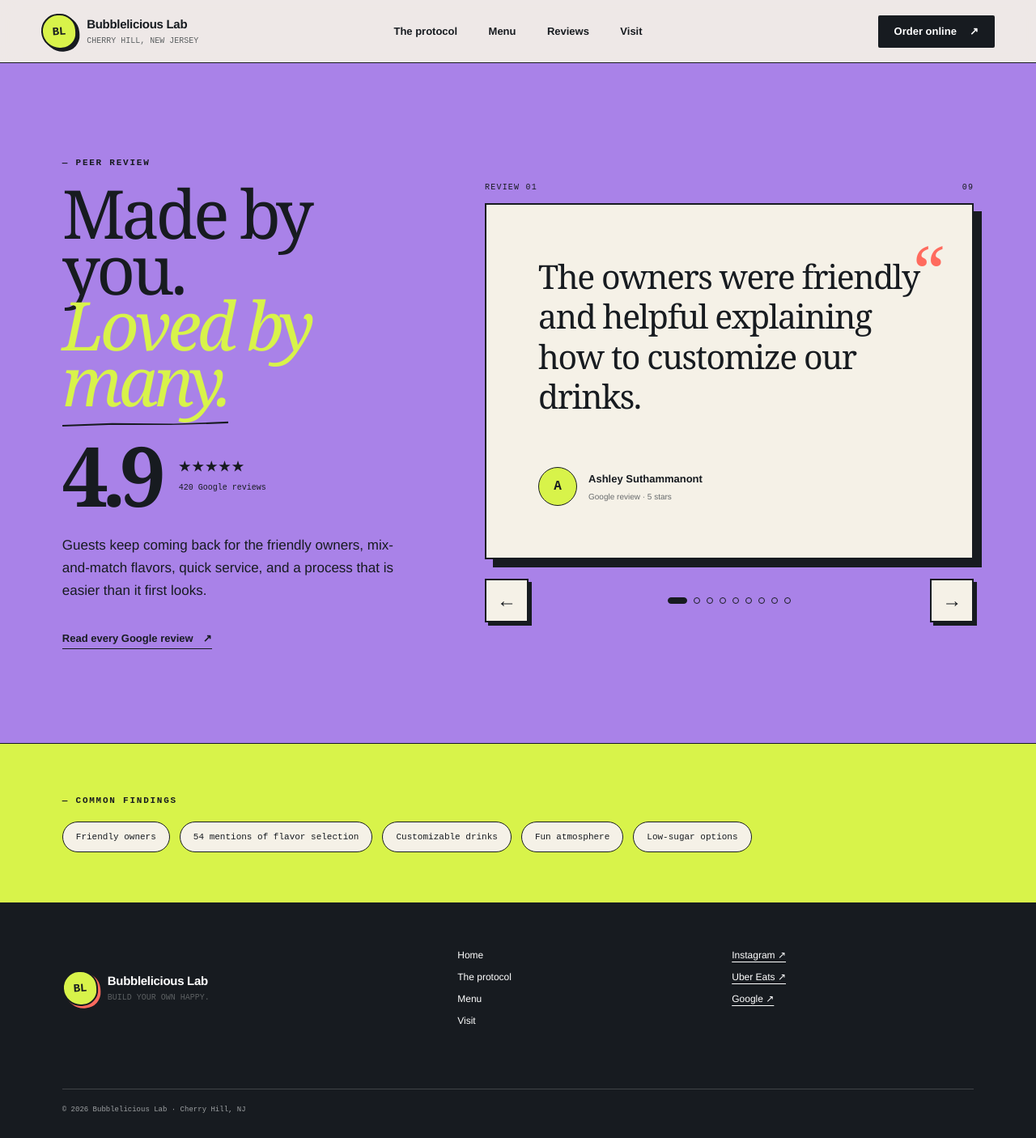
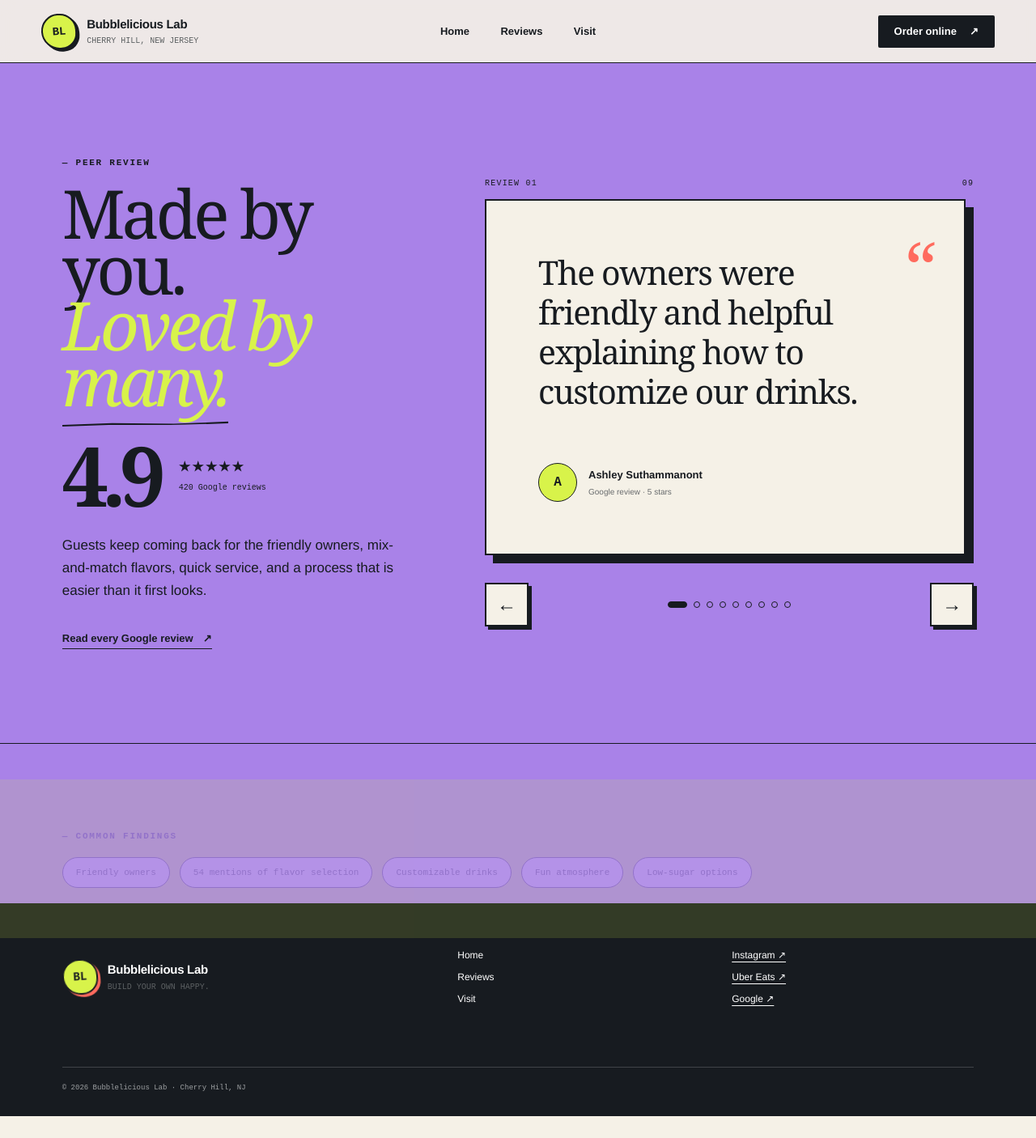
Before and after one commit to kristinali197800-commits/bubblelicious-lab-website, a Next.js app: page /reviews in a window 1280 px wide. Shown: the whole page at 81% size. After the commit the page ends 1379 px from the top, so only its background shows below. Built offline with nearby package versions, Linux system fonts and the light colour scheme.

Commit message:
Add polished motion and authentic lab imagery

```diff
--- a/app/globals.css
+++ b/app/globals.css
@@ -26,6 +26,40 @@ body {
 a { color: inherit; text-decoration: none; }
 img { display: block; width: 100%; height: 100%; object-fit: cover; }
 button, a { -webkit-tap-highlight-color: transparent; }
+
+.page-transition { animation: page-enter .78s cubic-bezier(.22, 1, .36, 1) both; }
+.site-header { animation: header-enter .64s cubic-bezier(.22, 1, .36, 1) both; }
+.hero-copy > * { animation: copy-enter .7s cubic-bezier(.22, 1, .36, 1) both; }
+.hero-copy > *:nth-child(1) { animation-delay: .12s; }
+.hero-copy > *:nth-child(2) { animation-delay: .2s; }
+.hero-copy > *:nth-child(3) { animation-delay: .29s; }
+.hero-copy > *:nth-child(4) { animation-delay: .38s; }
+.hero-copy > *:nth-child(5) { animation-delay: .47s; }
+.hero-visual { animation: visual-enter .9s .18s cubic-bezier(.22, 1, .36, 1) both; }
+.hero-visual .photo { animation: photo-enter .82s cubic-bezier(.22, 1, .36, 1) both; }
+.hero-visual .photo-powders { animation-delay: .38s; }
+.hero-visual .photo-drink { animation-delay: .5s; }
+
+@keyframes page-enter {
+  from { opacity: 0; transform: translateY(12px); }
+  to { opacity: 1; transform: translateY(0); }
+}
+@keyframes header-enter {
+  from { opacity: 0; transform: translateY(-22px); }
+  to { opacity: 1; transform: translateY(0); }
+}
+@keyframes copy-enter {
+  from { opacity: 0; transform: translateY(26px); }
+  to { opacity: 1; transform: translateY(0); }
+}
+@keyframes visual-enter {
+  from { opacity: 0; clip-path: inset(0 0 0 100%); }
+  to { opacity: 1; clip-path: inset(0); }
+}
+@keyframes photo-enter {
+  from { opacity: 0; scale: .94; }
+  to { opacity: 1; scale: 1; }
+}
 
 .site-header {
   position: sticky;
@@ -114,8 +148,9 @@ h1 em::after { content: ""; position: absolute; left: 0; right: 0; bottom: -.02e
 .photo { position: absolute; overflow: hidden; border: 2px solid var(--ink); box-shadow: 8px 8px 0 var(--ink); background: white; }
 .photo-main { inset: 8% 9% 10% 12%; transform: rotate(2deg); }
 .photo-main img { object-position: center; }
-.photo-syringes { width: 29%; height: 41%; left: 2%; top: 4%; transform: rotate(-7deg); }
+.photo-powders { width: 36%; height: 31%; left: 2%; top: 4%; transform: rotate(-6deg); }
 .photo-drink { width: 33%; height: 35%; right: 3%; bottom: 3%; transform: rotate(7deg); }
+.photo-caption { position: absolute; left: 8px; bottom: 8px; padding: 7px 9px; border: 1px solid var(--ink); background: var(--acid); font: 8px "Courier New", monospace; letter-spacing: .08em; text-transform: uppercase; }
 .formula-sticker { position: absolute; right: 7%; top: 9%; display: grid; place-items: center; width: 120px; aspect-ratio: 1; border: 2px solid var(--ink); border-radius: 50%; background: var(--acid); font-family: "Courier New", monospace; transform: rotate(8deg); }
 .formula-sticker span, .formula-sticker strong { display: block; text-align: center; }
 .formula-sticker span { font-size: 9px; }
@@ -168,8 +203,19 @@ h1 em::after { content: ""; position: absolute; left: 0; right: 0; bottom: -.02e
 .review-score-row small { margin-top: 8px; font: 10px "Courier New", monospace; }
 .reviews-lede { max-width: 560px; margin: 32px 0; font-size: 17px; line-height: 1.65; }
 .review-carousel { max-width: 820px; }
+.review-slide-window { overflow: hidden; padding: 0 10px 10px 0; }
 .review-progress { display: flex; justify-content: space-between; margin-bottom: 14px; font: 10px "Courier New", monospace; letter-spacing: .12em; text-transform: uppercase; }
 .review-carousel blockquote { position: relative; display: flex; flex-direction: column; justify-content: space-between; min-height: 440px; margin: 0; padding: clamp(38px, 5vw, 74px); border: 2px solid var(--ink); background: var(--paper); box-shadow: 10px 10px 0 var(--ink); }
+.review-slide-next { animation: review-swipe-next .58s cubic-bezier(.22, 1, .36, 1) both; }
+.review-slide-previous { animation: review-swipe-previous .58s cubic-bezier(.22, 1, .36, 1) both; }
+@keyframes review-swipe-next {
+  from { opacity: 0; transform: translateX(72px) rotate(.7deg); }
+  to { opacity: 1; transform: translateX(0) rotate(0); }
+}
+@keyframes review-swipe-previous {
+  from { opacity: 0; transform: translateX(-72px) rotate(-.7deg); }
+  to { opacity: 1; transform: translateX(0) rotate(0); }
+}
 .quote-mark { position: absolute; right: 34px; top: 14px; color: var(--coral); font-family: Georgia, serif; font-size: 88px; }
 .review-carousel blockquote > p { position: relative; max-width: 680px; margin: 0; font-family: Georgia, serif; font-size: clamp(32px, 3.2vw, 54px); line-height: 1.2; letter-spacing: -.035em; }
 .review-carousel footer { display: flex; gap: 14px; align-items: center; margin-top: 50px; }
@@ -187,6 +233,18 @@ h1 em::after { content: ""; position: absolute; left: 0; right: 0; bottom: -.02e
 .review-topics > div { display: flex; flex-wrap: wrap; gap: 12px; }
 .review-topics span { padding: 12px 16px; border: 1px solid var(--ink); border-radius: 99px; background: var(--paper); font: 11px "Courier New", monospace; }
 .reviews-footer { background: var(--ink); }
+
+@supports (animation-timeline: view()) {
+  .protocol, .menu, .visit, .review-topics {
+    animation: section-reveal linear both;
+    animation-timeline: view();
+    animation-range: entry 3% cover 24%;
+  }
+  @keyframes section-reveal {
+    from { opacity: .15; transform: translateY(44px); }
+    to { opacity: 1; transform: translateY(0); }
+  }
+}
 
 .visit { display: grid; grid-template-columns: .9fr 1.1fr; gap: clamp(40px, 8vw, 120px); background: var(--paper); }
 .visit-photo { position: relative; min-height: 620px; border: 2px solid var(--ink); box-shadow: 10px 10px 0 var(--coral); transform: rotate(-1.5deg); overflow: hidden; }
@@ -235,7 +293,7 @@ h1 em::after { content: ""; position: absolute; left: 0; right: 0; bottom: -.02e
   .proof-strip > div, .proof-strip > div + div { padding: 15px 0; border-right: 0; border-bottom: 1px solid var(--line); }
   .hero-visual { min-height: 600px; }
   .photo-main { inset: 9% 6% 12% 12%; }
-  .photo-syringes { width: 34%; height: 34%; }
+  .photo-powders { width: 42%; height: 29%; }
   .photo-drink { width: 40%; height: 31%; }
   .formula-sticker { width: 90px; }
   .section { padding: 76px 20px; }
@@ -264,5 +322,5 @@ h1 em::after { content: ""; position: absolute; left: 0; right: 0; bottom: -.02e
 
 @media (prefers-reduced-motion: reduce) {
   html { scroll-behavior: auto; }
-  *, *::before, *::after { transition: none !important; }
+  *, *::before, *::after { animation: none !important; transition: none !important; }
 }
--- a/app/page.tsx
+++ b/app/page.tsx
@@ -1,3 +1,5 @@
+import Link from "next/link";
+
 const uberUrl =
   "https://www.ubereats.com/store/bubblelicious-lab/BQBu6StxTiCa3hSJDh299Q?srsltid=AfmBOopfNs-geJdFd9EmLvhnxwHqtQ6XdN_Efg_s4X4ew4oFkUiEMEra";
 const mapsUrl =
@@ -50,9 +52,8 @@ export default function Home() {
           </span>
         </a>
         <nav aria-label="Primary navigation">
-          <a href="#protocol">The protocol</a>
-          <a href="#menu">Menu</a>
-          <a href="/reviews">Reviews</a>
+          <Link href="/" aria-current="page">Home</Link>
+          <Link href="/reviews">Reviews</Link>
           <a href="#visit">Visit</a>
         </nav>
         <a className="button button-small" href={uberUrl} target="_blank" rel="noreferrer">
@@ -99,12 +100,13 @@ export default function Home() {
           </div>
         </div>
 
-        <div className="hero-visual" aria-label="Inside Bubblelicious Lab and a fruit tea">
+        <div className="hero-visual" aria-label="Bubblelicious Lab drinks and flavor powders">
           <div className="photo photo-main">
             <img src="/photos/uber-cover-1.jpg" alt="Colorful Bubblelicious Lab drinks and desserts" />
           </div>
-          <div className="photo photo-syringes">
-            <img src="/photos/customer-3.jpg" alt="Rows of labeled flavor syringes" />
+          <div className="photo photo-powders">
+            <img src="/photos/powder-test-tubes.jpg" alt="Rows of labeled flavor powders in test tubes at Bubblelicious Lab" />
+            <span className="photo-caption">flavor powder library</span>
           </div>
           <div className="photo photo-drink">
             <img src="/photos/menu-2.webp" alt="Orange milk tea with popping bubbles" />
@@ -234,9 +236,8 @@ export default function Home() {
           <div><strong>Bubblelicious Lab</strong><small>Build your own happy.</small></div>
         </div>
         <div className="footer-links">
-          <a href="#protocol">The protocol</a>
-          <a href="#menu">Menu</a>
-          <a href="/reviews">Reviews</a>
+          <Link href="/">Home</Link>
+          <Link href="/reviews">Reviews</Link>
           <a href="#visit">Visit</a>
         </div>
         <div className="footer-social">
--- a/app/reviews/ReviewCarousel.tsx
+++ b/app/reviews/ReviewCarousel.tsx
@@ -52,10 +52,18 @@ const reviews = [
 
 export default function ReviewCarousel() {
   const [active, setActive] = useState(0);
+  const [direction, setDirection] = useState<"next" | "previous">("next");
   const review = reviews[active];
 
-  const move = (direction: number) => {
-    setActive((current) => (current + direction + reviews.length) % reviews.length);
+  const move = (amount: number) => {
+    setDirection(amount > 0 ? "next" : "previous");
+    setActive((current) => (current + amount + reviews.length) % reviews.length);
+  };
+
+  const selectReview = (index: number) => {
+    if (index === active) return;
+    setDirection(index > active ? "next" : "previous");
+    setActive(index);
   };
 
   return (
@@ -64,7 +72,8 @@ export default function ReviewCarousel() {
         <span>Review {String(active + 1).padStart(2, "0")}</span>
         <span>{String(reviews.length).padStart(2, "0")}</span>
       </div>
-      <blockquote key={review.name}>
+      <div className="review-slide-window">
+      <blockquote key={`${review.name}-${active}`} className={`review-slide review-slide-${direction}`}>
         <span className="quote-mark" aria-hidden="true">“</span>
         <p>{review.quote}</p>
         <footer>
@@ -72,6 +81,7 @@ export default function ReviewCarousel() {
           <span><strong>{review.name}</strong><small>{review.detail}</small></span>
         </footer>
       </blockquote>
+      </div>
       <div className="carousel-controls">
         <button type="button" onClick={() => move(-1)} aria-label="Previous review">←</button>
         <div className="review-dots" aria-label="Choose a review">
@@ -80,7 +90,7 @@ export default function ReviewCarousel() {
               type="button"
               key={item.name}
               className={index === active ? "active" : ""}
-              onClick={() => setActive(index)}
+              onClick={() => selectReview(index)}
               aria-label={`Show review ${index + 1}`}
               aria-current={index === active ? "true" : undefined}
             />
--- a/app/reviews/page.tsx
+++ b/app/reviews/page.tsx
@@ -21,8 +21,7 @@ export default function ReviewsPage() {
           <span><strong>Bubblelicious Lab</strong><small>Cherry Hill, New Jersey</small></span>
         </Link>
         <nav aria-label="Primary navigation">
-          <Link href="/#protocol">The protocol</Link>
-          <Link href="/#menu">Menu</Link>
+          <Link href="/">Home</Link>
           <Link href="/reviews" aria-current="page">Reviews</Link>
           <Link href="/#visit">Visit</Link>
         </nav>
@@ -68,8 +67,7 @@ export default function ReviewsPage() {
         </div>
         <div className="footer-links">
           <Link href="/">Home</Link>
-          <Link href="/#protocol">The protocol</Link>
-          <Link href="/#menu">Menu</Link>
+          <Link href="/reviews">Reviews</Link>
           <Link href="/#visit">Visit</Link>
         </div>
         <div className="footer-social">
--- /dev/null
+++ b/app/template.tsx
@@ -0,0 +1,3 @@
+export default function Template({ children }: Readonly<{ children: React.ReactNode }>) {
+  return <div className="page-transition">{children}</div>;
+}
```
Also changed, not shown: public/photos/powder-test-tubes.jpg (added).
